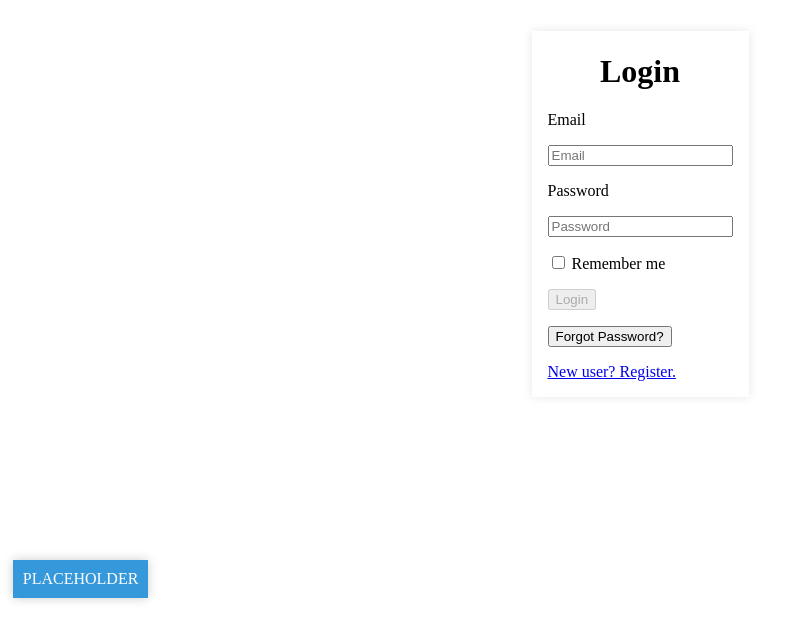
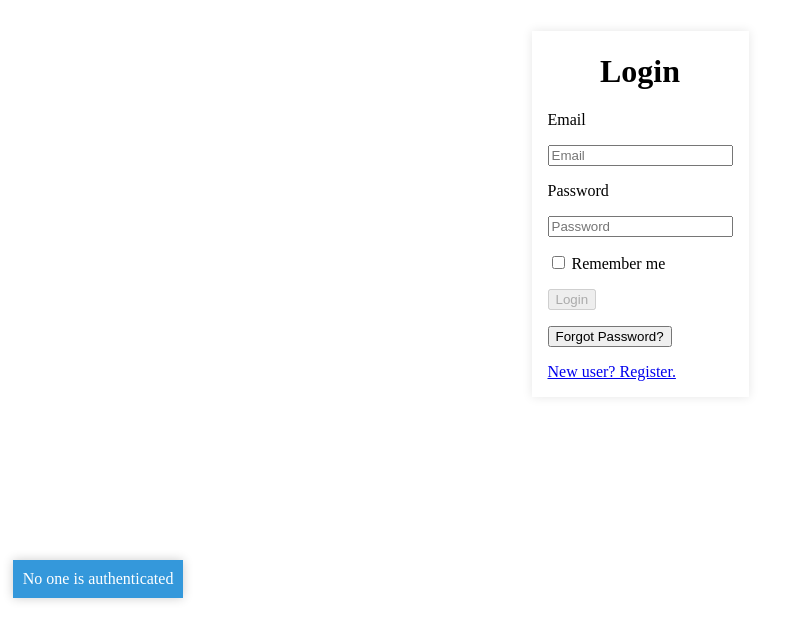
Before and after one commit to dominicgaliano/personal-finance-app, a SvelteKit app: page /login in a window 1280 px wide. Shown: the part 194-816 px from the top of the page, without its empty margins (0-787 px from the left). Built offline with nearby package versions, Linux system fonts and the light colour scheme; no server answers.

Commit message:
Refactor dev info window

```diff
--- /dev/null
+++ b/src/components/AuthStatus.svelte
@@ -0,0 +1,26 @@
+<script lang="ts">
+    import { auth } from "../stores/auth";
+</script>
+
+<div class="fixed-box">
+    {#if $auth}
+        Authenticated as <span class="font-bold">{$auth.email}</span>
+    {:else}
+        No one is authenticated
+    {/if}
+</div>
+
+<style>
+    .fixed-box {
+        position: fixed;
+        bottom: 1%;
+        left: 1%;
+        background-color: #3498db;
+        color: #fff;
+        padding: 10px;
+        box-shadow: 0 0 10px rgba(0, 0, 0, 0.2);
+    }
+    .font-bold {
+        font-weight: bold;
+    }
+</style>
--- a/src/routes/+layout.svelte
+++ b/src/routes/+layout.svelte
@@ -3,6 +3,8 @@
     import { initFirebase } from "$lib/client/firebase";
     import { auth as authStore } from "../stores/auth";
     import { onAuthStateChanged } from "firebase/auth";
+    // TODO: convert to conditional import
+    import AuthStatus from "../components/AuthStatus.svelte";
 
     onMount(() => {
         const { auth } = initFirebase();
@@ -14,19 +16,5 @@
 
 <!-- FIXME: Dev Only Utility -->
 {#if import.meta.env.DEV}
-    <div class="fixed-box">
-        PLACEHOLDER
-    </div>
+    <AuthStatus />
 {/if}
-
-<style>
-  .fixed-box {
-    position: fixed;
-    bottom: 1%;
-    left: 1%;
-    background-color: #3498db;
-    color: #fff;
-    padding: 10px;
-    box-shadow: 0 0 10px rgba(0, 0, 0, 0.2);
-  }
-</style>
```
